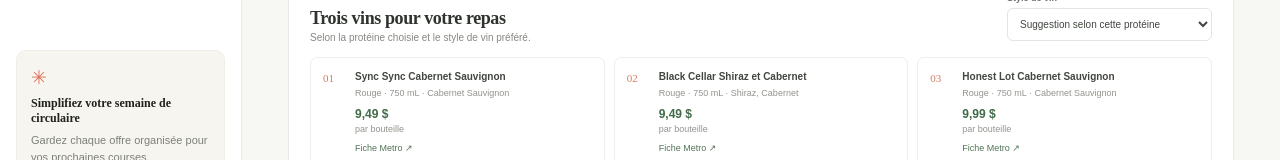
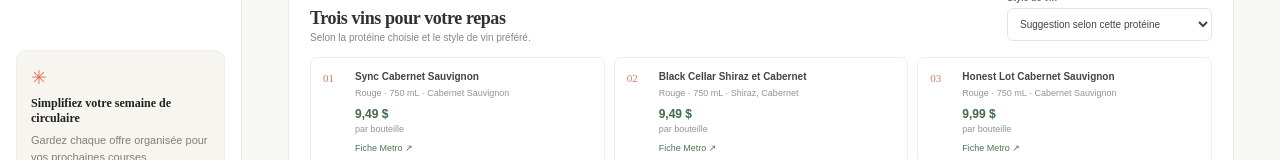
Before and after one commit to danieloseguin67/metroflyeranalyzer, an Angular app: page / in a window 1280 px wide. Shown: the part 513-673 px from the top of the page. Built offline with nearby package versions, Linux system fonts and the light colour scheme.

Commit message:
update site

```diff
--- a/src/app/item-translations.ts
+++ b/src/app/item-translations.ts
@@ -32,7 +32,7 @@
   'Roma sausages': 'Saucisses Roma',
   'Bella Vita Roma sausages': 'Saucisses Bella Vita Roma',
   'Shaker frozen beef patties': 'Galettes de bœuf surgelées Shaker',
-  'Shaker Wagyu beef dumplings': 'Raviolis au bœuf Wagyu Shaker',
+  'Shaker Wagyu beef dumplings': 'Dumplings boeuf wagyu surgelés Shaker',
   'Benny cooked pork back ribs': 'Côtes de dos de porc cuites Benny',
   'Nickels smoked meat': 'Viande fumée Nickels',
   'Nickels smoked meat topping': 'Garniture de viande fumée Nickels',
--- a/src/app/metro-dollard-flyer.ts
+++ b/src/app/metro-dollard-flyer.ts
@@ -49,7 +49,7 @@
     { id: 'dollard-meat-21', category: 'Meat', item: 'Roma sausages', size: '375 g; assorted', price: 5.99, unit: 'pack', regularPrice: null, note: '' },
     { id: 'dollard-meat-22', category: 'Meat', item: 'Bella Vita Roma sausages', size: '375 g; assorted', price: 6.49, unit: 'pack', regularPrice: null, note: '' },
     { id: 'dollard-meat-23', category: 'Meat', item: 'Shaker frozen beef patties', size: '550 g', price: 16.99, unit: 'pack', regularPrice: null, note: '' },
-    { id: 'dollard-meat-24', category: 'Meat', item: 'Shaker Wagyu beef dumplings', size: '315 g; assorted', price: 9.99, unit: 'pack', regularPrice: null, note: '' },
+    { id: 'dollard-meat-24', category: 'Meat', item: 'Shaker Wagyu beef dumplings', size: '317 g', price: 9.99, unit: 'pack', regularPrice: null, note: '' },
     { id: 'dollard-meat-25', category: 'Meat', item: 'Benny cooked pork back ribs', size: '595 g', price: 17.99, unit: 'pack', regularPrice: null, note: '' },
     { id: 'dollard-meat-26', category: 'Meat', item: 'Nickels smoked meat', size: '400 g', price: 15.99, unit: 'pack', regularPrice: null, note: '' },
     { id: 'dollard-meat-27', category: 'Meat', item: 'Nickels smoked meat topping', size: '400 g', price: 9.99, unit: 'pack', regularPrice: null, note: '' },
--- a/src/app/wines-red.json
+++ b/src/app/wines-red.json
@@ -1,5 +1,5 @@
 [
-  {"id":"red-sync-cabernet","name":"Sync Cabernet Sauvignon","brand":"Sync","category":"red","grapes":"Cabernet Sauvignon","sizeMl":750,"price":9.49,"regularPrice":11.49,"pairings":["beef","lamb","game"],"sourceUrl":"https://www.metro.ca/epicerie-en-ligne/allees/bieres-et-vins/vins-cocktails-et-coolers/vins-rouges"},
+  {"id":"red-sync-cabernet","name":"Cabernet Sauvignon","brand":"Sync","category":"red","grapes":"Cabernet Sauvignon","sizeMl":750,"price":9.49,"regularPrice":11.49,"pairings":["beef","lamb","game"],"sourceUrl":"https://www.metro.ca/epicerie-en-ligne/allees/bieres-et-vins/vins-cocktails-et-coolers/vins-rouges/vin-rouge-du-canada/p/048162020511"},
   {"id":"red-black-cellar-shiraz","name":"Shiraz et Cabernet","brand":"Black Cellar","category":"red","grapes":"Shiraz, Cabernet","sizeMl":750,"price":9.49,"regularPrice":10.49,"pairings":["beef","lamb","game"],"sourceUrl":"https://www.metro.ca/epicerie-en-ligne/allees/bieres-et-vins/vins-cocktails-et-coolers/vins-rouges"},
   {"id":"red-peller-merlot","name":"Merlot, Family Series","brand":"Peller Estates","category":"red","grapes":"Merlot","sizeMl":750,"price":10.99,"regularPrice":11.99,"pairings":["beef","pork","lamb"],"sourceUrl":"https://www.metro.ca/epicerie-en-ligne/allees/bieres-et-vins/vins-cocktails-et-coolers/vins-rouges"},
   {"id":"red-honest-cabernet","name":"Cabernet Sauvignon","brand":"Honest Lot","category":"red","grapes":"Cabernet Sauvignon","sizeMl":750,"price":9.99,"regularPrice":11.99,"pairings":["beef","lamb","game"],"sourceUrl":"https://www.metro.ca/epicerie-en-ligne/allees/bieres-et-vins/vins-cocktails-et-coolers/vins-rouges"},
```
